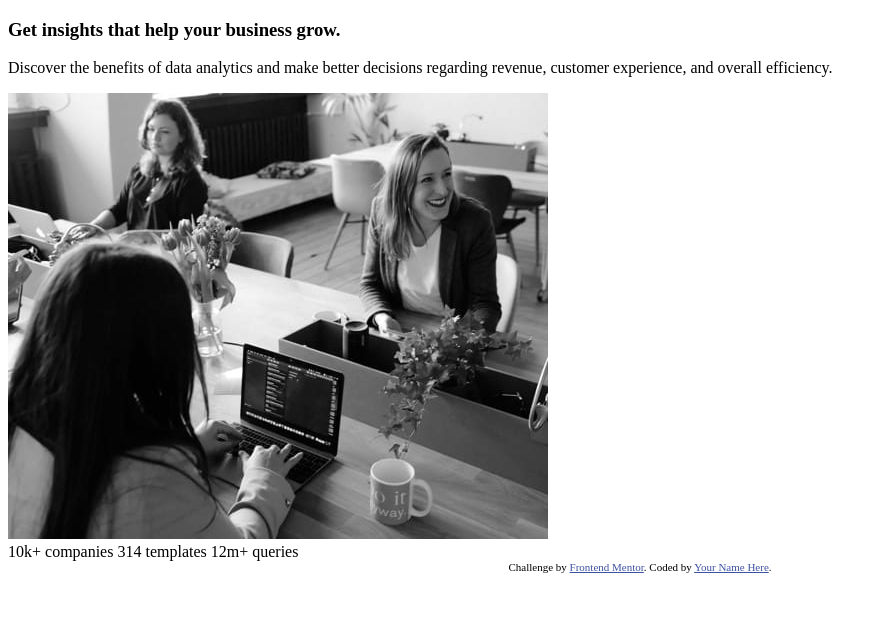
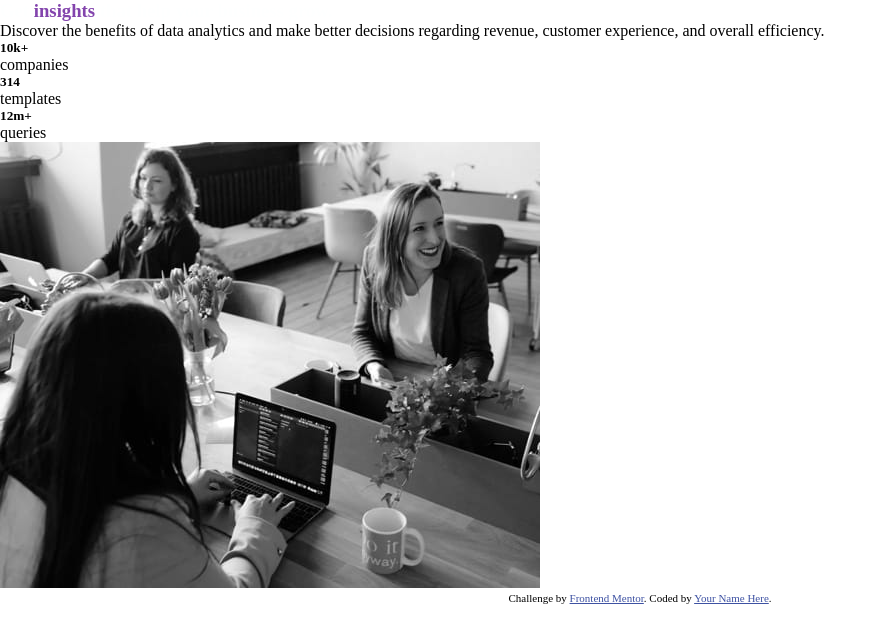
Before and after one commit to xhenixhelilaj/stats-preview-card-component-main, a plain HTML site: page index.html in a window 1280 px wide. Shown: the whole page, without its empty margins (0-895 px from the left). Drawn offline with Linux system fonts and the light colour scheme.

Commit message:
change color h1

```diff
--- a/index.css
+++ b/index.css
@@ -1,5 +1,16 @@
+:root{
+    --color-violet: rgb(131, 68, 173);
+    --color-white: #FEFFFF;
+}
 *{
     box-sizing: border-box;
     margin: 0;
     padding: 0;
 }
+h1{
+    color: var(--color-white);
+}
+
+h1 span{
+    color: var(--color-violet);
+}
--- a/index.html
+++ b/index.html
@@ -4,7 +4,7 @@
   <meta charset="UTF-8">
   <meta name="viewport" content="width=device-width, initial-scale=1.0"> <!-- displays site properly based on user's device -->
   <link rel="icon" type="image/png" sizes="32x32" href="./images/favicon-32x32.png">
-  <link rel="stylesheet" href="style.css">
+  <link rel="stylesheet" href="index.css">
 
   <title>Frontend Mentor | Stats preview card component</title>
 
@@ -24,6 +24,20 @@
           Discover the benefits of data analytics and make better decisions regarding revenue, customer
           experience, and overall efficiency.
         </p>
+        <div class="row">
+          <div class="col-4">
+            <h5>10k+</h5>
+            <p>companies</p>
+          </div>
+          <div class="col-4">
+            <h5>314</h5>
+            <p>templates</p>
+          </div>
+          <div class="col-4">
+            <h5>12m+</h5>
+            <p>queries</p>
+          </div>
+        </div>
       </div>
       <div class="features-item-img">
         <img src="/images/image-header-desktop.jpg" alt="">
@@ -31,13 +45,6 @@
     </article>
   </section>
 
-
-
-
-  10k+ companies
-  314 templates
-  12m+ queries
-
   <div class="attribution">
     Challenge by <a href="https://www.frontendmentor.io?ref=challenge" target="_blank">Frontend Mentor</a>.
     Coded by <a href="#">Your Name Here</a>.
```
